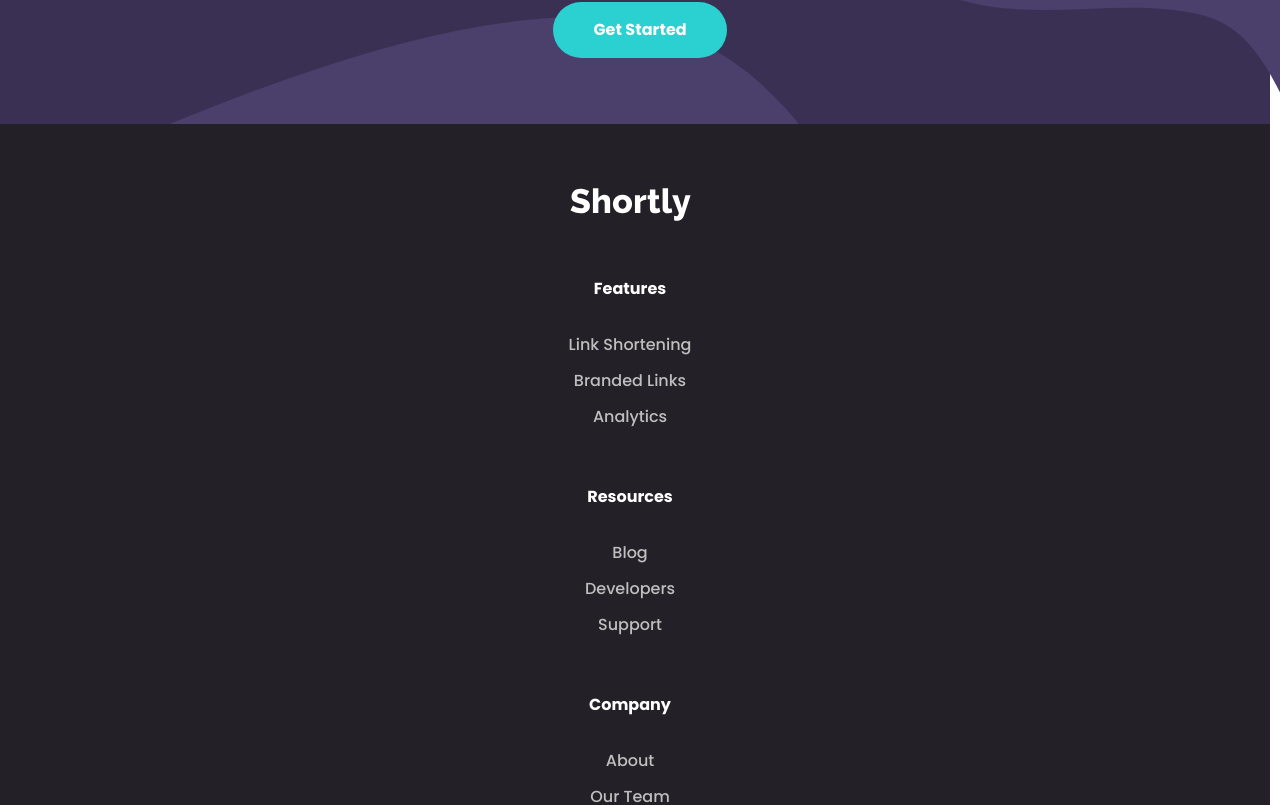
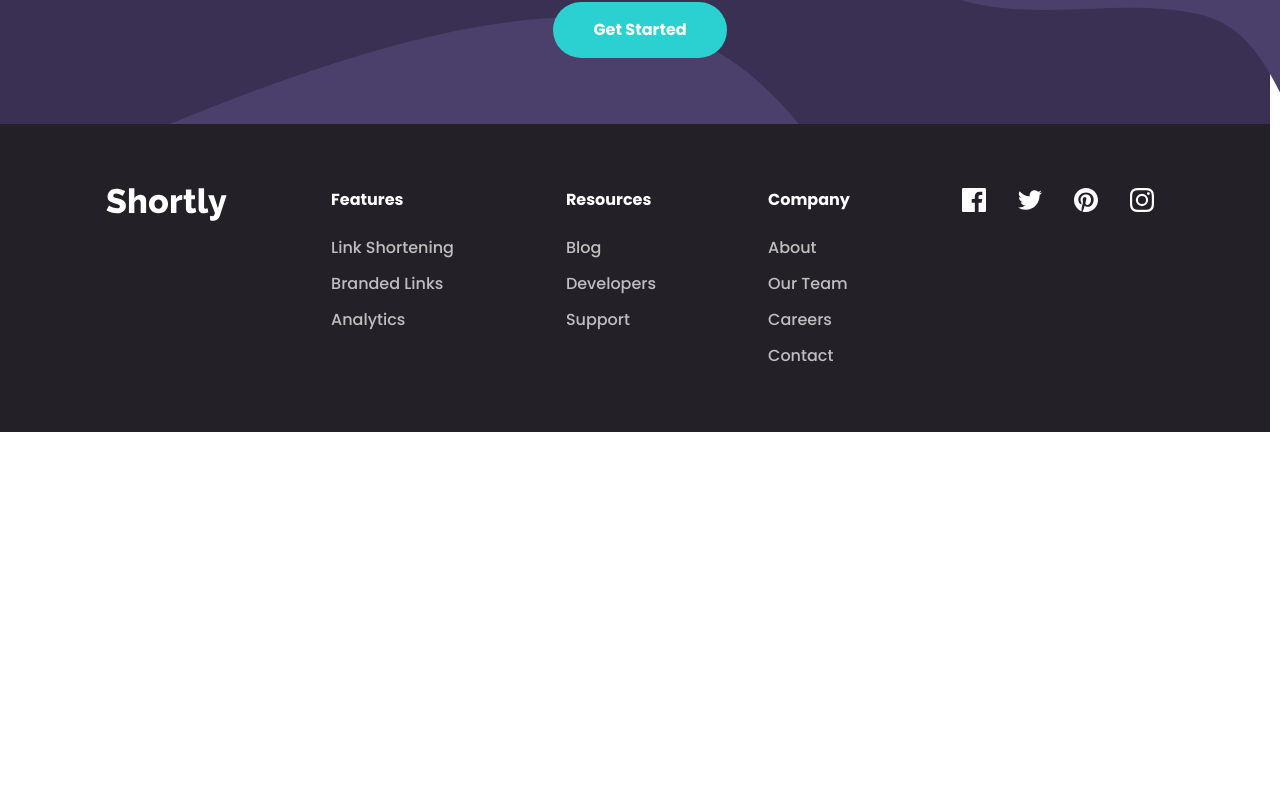
Before and after one commit to defydef/url-shortening-landingpage, a React (Vite) app: page / in a window 1280 px wide. Shown: the part 1936-2741 px from the top of the page. After the commit the page ends 2368 px from the top, so only its background shows below. Built offline with nearby package versions, Linux system fonts and the light colour scheme.

Commit message:
Fix Footer on desktop view

```diff
--- a/src/ui/Footer.jsx
+++ b/src/ui/Footer.jsx
@@ -7,12 +7,14 @@ function Footer() {
   const resourcesItems = ["Blog", "Developers", "Support"];
   const companyItems = ["About", "Our Team", "Careers", "Contact"];
   return (
-    <footer className="bg-[var(--dark)] w-screen flex flex-col justify-center items-center gap-14 p-16 text-white">
+    <footer className="bg-[var(--dark)] w-screen flex flex-col sm:flex-row justify-center sm:justify-around sm:items-start items-center gap-14 sm:gap-0 p-16 text-white">
       <Logo fill="white" />
-      <FooterContent title="Features" items={featureItems} />
-      <FooterContent title="Resources" items={resourcesItems} />
-      <FooterContent title="Company" items={companyItems} />
-      <SocialMediaIcons />
+      <div className="flex flex-col gap-12 sm:flex-row sm:gap-28 sm:justify-center sm:items-start">
+        <FooterContent title="Features" items={featureItems} />
+        <FooterContent title="Resources" items={resourcesItems} />
+        <FooterContent title="Company" items={companyItems} />
+        <SocialMediaIcons />
+      </div>
     </footer>
   );
 }
--- a/src/ui/FooterContent.jsx
+++ b/src/ui/FooterContent.jsx
@@ -2,9 +2,9 @@ import FooterContentItem from "./FooterContentItem";
 
 function FooterContent({ title, items }) {
   return (
-    <div className="flex flex-col justify-center items-center gap-8">
+    <div className="flex flex-col justify-center items-center sm:items-start gap-8 sm:gap-6">
       <h2 className="font-bold">{title}</h2>
-      <ul className="flex flex-col justify-center items-center gap-3">
+      <ul className="flex flex-col justify-center items-center sm:items-start gap-3">
         {items.map((i, id) => (
           <FooterContentItem key={id} item={i} />
         ))}
```
